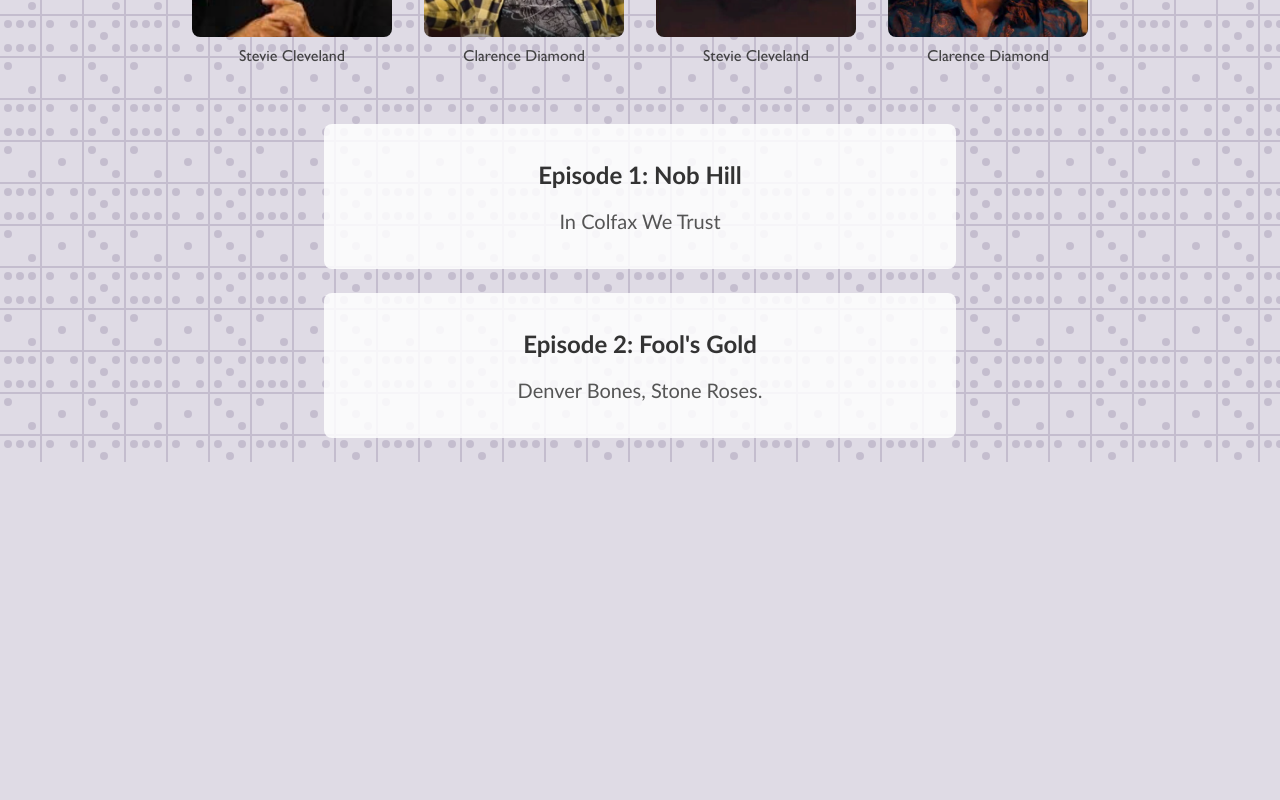
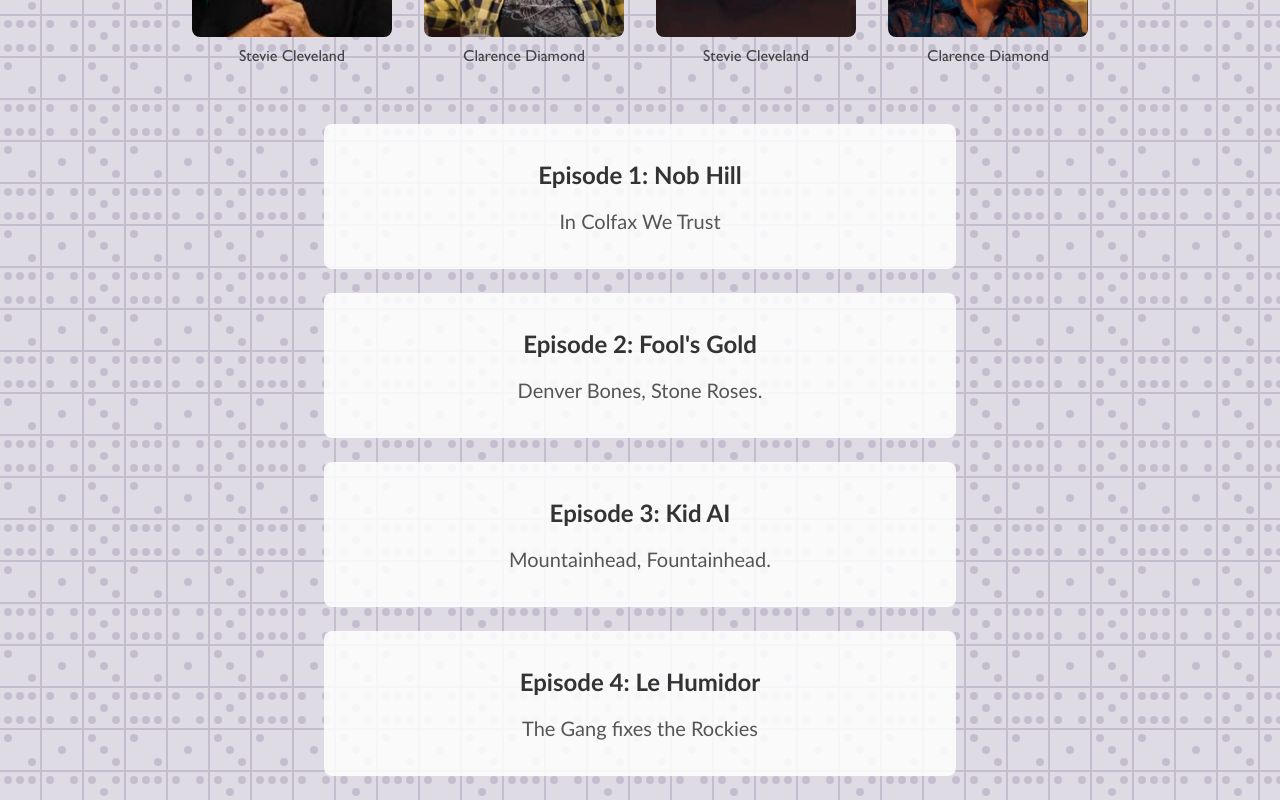
Before and after one commit to pocketsquare/rainharder, a SvelteKit app: page /fools in a window 1280 px wide. Shown: the part 362-1162 px from the top of the page. Before the commit the page ends 824 px from the top, so only its background shows below. Built offline with nearby package versions, Linux system fonts and the light colour scheme.

Commit message:
other sample eps pre-Ghost

```diff
--- a/src/routes/fools/+page.svelte
+++ b/src/routes/fools/+page.svelte
@@ -50,4 +50,15 @@
     <h2>Episode 2: Fool's Gold</h2>
     <p>Denver Bones, Stone Roses.</p>
   </section>
+
+  <section class="episode-sample">
+    <h2>Episode 3: Kid AI</h2>
+    <p>Mountainhead, Fountainhead.</p>
+  </section>
+
+  <section class="episode-sample">
+    <h2>Episode 4: Le Humidor</h2>
+    <p>The Gang fixes the Rockies</p>
+  </section>
+
 </div>
```
